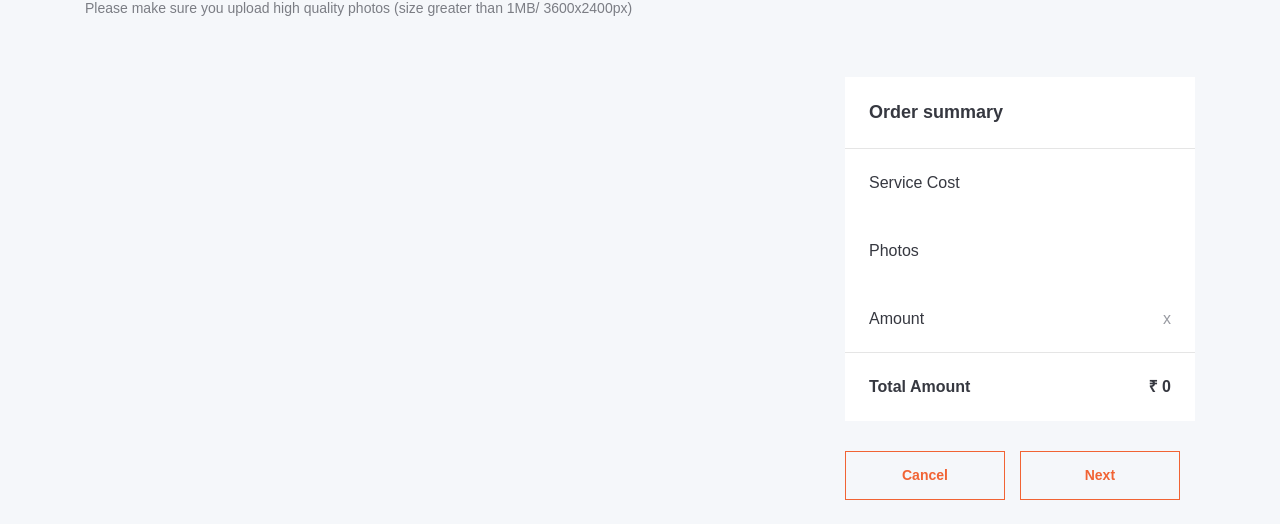
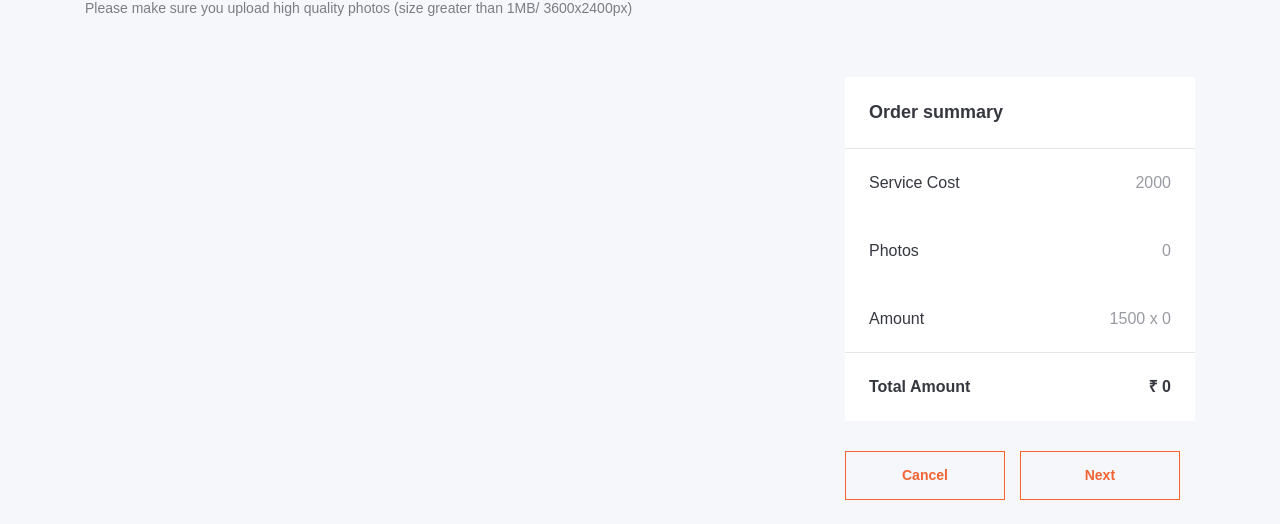
Before and after one commit to alemprogramer/react-filtering, a React app: page /Interior-home-staging_2000_3_rupee/step-01 in a window 1280 px wide. Shown: the part 215-739 px from the top of the page. Built offline with nearby package versions, Linux system fonts and the light colour scheme; a web font is replaced by a local one.

Commit message:
summery component done

```diff
--- a/src/components/order-summery/summery.jsx
+++ b/src/components/order-summery/summery.jsx
@@ -2,16 +2,20 @@ import React, { useState, useReducer } from 'react';
 import { Link } from "react-router-dom";
 
 function Summery({ servicePrice, totalPic, photoRate, url,addOns }) {
+    const [summeryLoading, isSummeryLoading] = useState(false);
     const [total, setTotal]=useState(0);
     useReducer(() => {
+        isSummeryLoading(true);
         setTotal(Math.abs(servicePrice + (photoRate * totalPic)));
+        isSummeryLoading(false);
     }, [total]);
     const push=()=>{
         console.log('Push data to parents');
     }
     return (
-        <div
-            className="col-md-4 offset-sm-2 offset-md-0 offset-lg-0 offset-0 offset-xl-0 col-sm-8 p00 col-12">
+
+        <div className="col-md-4 offset-sm-2 offset-md-0 offset-lg-0 offset-0 offset-xl-0 col-sm-8 p00 col-12">
+        { summeryLoading === false ? <>
             <div className="summery_box">
                 <div className="row">
                     <div className="col-md-12 col-sm-12 col-12">
@@ -92,11 +96,12 @@ function Summery({ servicePrice, totalPic, photoRate, url,addOns }) {
                 </button>
                 {/* {photos===0 ? <button className="btn cross next float-left">
                                         Next
-                                        </button> :  */}<Link to={`/${url}/step-02`} className="btn cancel float-left" onClick={push}>
+                                        </button> :  */}<Link to={url} className="btn cancel float-left" onClick={push}>
                     Next
                 </Link>{/* } */}
 
             </div>
+  </>  : '...loading' }
         </div>
     )
 }
--- a/src/pages/step-01/index.jsx
+++ b/src/pages/step-01/index.jsx
@@ -11,9 +11,7 @@ function Step01() {
     const [photoPrice, setPhotoPrice] = useState(0);
     // eslint-disable-next-line
     const [photos, setPhotos] = useState([]);
-    const [totalPrice, setTotalPrice] = useState(0);
     const [PageLoading, isPageLoading] = useState(false);
-    const [summeryLoading, isSummeryLoading] = useState(false)
 
     let {slug}=useParams();
     let product = Data.find(d => d.slug === slug);
@@ -32,13 +30,6 @@ function Step01() {
         }, 1000);
         // eslint-disable-next-line
     }, []);
-    useEffect(() => {
-        isSummeryLoading(true);
-        // setPhotos();
-        setTotalPrice(Math.abs(servicePrice + (photoPrice * photos.length) ));
-        isSummeryLoading(false);
-        // eslint-disable-next-line
-    }, [photos, totalPrice, servicePrice]);
 
     return (
         <section className="step-1">
@@ -69,8 +60,8 @@ function Step01() {
                         <div className="row">
                             <div className="col-md-8 col-sm-12 col-12">
 
-                               </div>
-                                {summeryLoading === false ? <Summery/> : 'Loading....'}
+                            </div>
+                                <Summery servicePrice={servicePrice} totalPic={photos.length} photoRate={photoPrice} url={`/${product.slug}/step-02`} />
 
                         </div>
                     </div>
```
